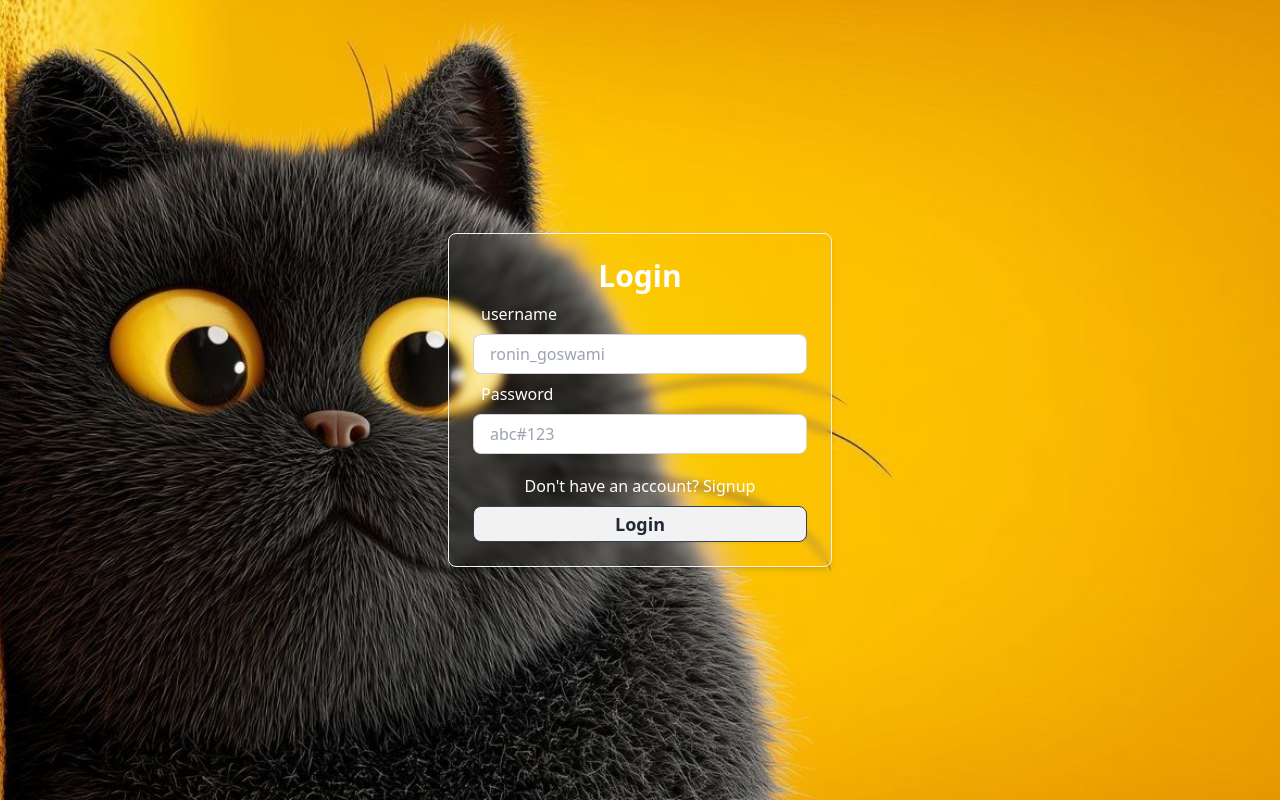
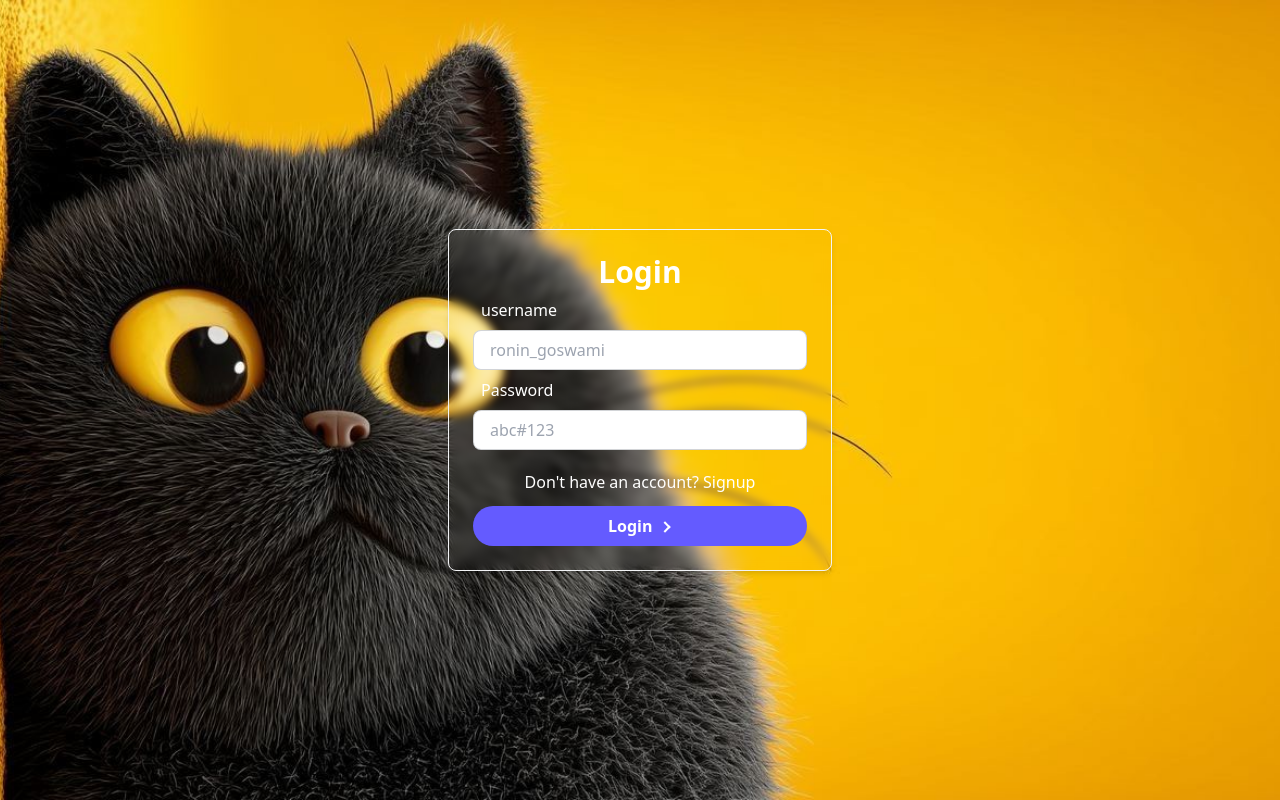
Before and after one commit to Ra533-c/Chatify, a React app in the folder frontend/: page /login in a window 1280 px wide. Built offline with nearby package versions, Linux system fonts and the light colour scheme; the HTML template or start-up script is replaced by a standard one.

Commit message:
feat:added animated btns

```diff
--- a/frontend/package.json
+++ b/frontend/package.json
@@ -19,7 +19,8 @@
     "react-redux": "^9.2.0",
     "react-router-dom": "^7.12.0",
     "redux-persist": "^6.0.0",
-    "socket.io-client": "^4.8.3"
+    "socket.io-client": "^4.8.3",
+    "styled-components": "^6.3.8"
   },
   "devDependencies": {
     "@eslint/js": "^9.39.1",
--- /dev/null
+++ b/frontend/src/components/AnimatedButton.jsx
@@ -0,0 +1,82 @@
+import React from 'react';
+import styled from 'styled-components';
+
+const AnimatedButton = ({ children, onClick, type = "button" }) => {
+  return (
+    <StyledWrapper>
+      <button type={type} onClick={onClick}>
+        {children}
+        <div className="arrow-wrapper">
+          <div className="arrow" />
+        </div>
+      </button>
+    </StyledWrapper>
+  );
+}
+
+const StyledWrapper = styled.div`
+  button {
+    --primary-color: #645bff;
+    --secondary-color: #fff;
+    --hover-color: #111;
+    --arrow-width: 10px;
+    --arrow-stroke: 2px;
+    box-sizing: border-box;
+    border: 0;
+    border-radius: 20px;
+    color: var(--secondary-color);
+    padding: 0.5em 0.8em;
+    background: var(--primary-color);
+    display: flex;
+    transition: 0.2s background;
+    align-items: center;
+    gap: 0.6em;
+    font-weight: bold;
+    cursor: pointer;
+    width: 100%;
+    justify-content: center;
+  }
+
+  button .arrow-wrapper {
+    display: flex;
+    justify-content: center;
+    align-items: center;
+  }
+
+  button .arrow {
+    margin-top: 1px;
+    width: var(--arrow-width);
+    background: var(--primary-color);
+    height: var(--arrow-stroke);
+    position: relative;
+    transition: 0.2s;
+  }
+
+  button .arrow::before {
+    content: "";
+    box-sizing: border-box;
+    position: absolute;
+    border: solid var(--secondary-color);
+    border-width: 0 var(--arrow-stroke) var(--arrow-stroke) 0;
+    display: inline-block;
+    top: -3px;
+    right: 3px;
+    transition: 0.2s;
+    padding: 3px;
+    transform: rotate(-45deg);
+  }
+
+  button:hover {
+    background-color: var(--hover-color);
+  }
+
+  button:hover .arrow {
+    background: var(--secondary-color);
+  }
+
+  button:hover .arrow:before {
+    right: 0;
+  }
+`;
+
+export default AnimatedButton;
--- a/frontend/src/components/Login.jsx
+++ b/frontend/src/components/Login.jsx
@@ -1,11 +1,11 @@
 import React from 'react';
-import { Link , useNavigate } from 'react-router-dom';
+import { Link, useNavigate } from 'react-router-dom';
 import { useState } from 'react';
 import axios from 'axios'; // Axios import kiya
 import toast from "react-hot-toast";
-import {useDispatch,useSelector} from "react-redux";
-import {setAuthUser} from "../redux/Slice/userSlice";
-
+import { useDispatch, useSelector } from "react-redux";
+import { setAuthUser } from "../redux/Slice/userSlice";
+import AnimatedButton from './AnimatedButton';
 
 const Login = () => {
     const [user, setUser] = useState({
@@ -14,7 +14,7 @@ const Login = () => {
     });
 
     const dispatch = useDispatch();
-    const {authUser} = useSelector((state)=>state.user);
+    const { authUser } = useSelector((state) => state.user);
 
     const navigate = useNavigate();
     const onSubmitHandler = async (e) => {
@@ -26,15 +26,15 @@ const Login = () => {
                 },
                 withCredentials: true
             });
-            if(res.data.success){
-                console.log("the res come from backend:-",res)
+            if (res.data.success) {
+                console.log("the res come from backend:-", res)
                 navigate("/");
-                console.log("the res.data:-",res.data);
+                console.log("the res.data:-", res.data);
                 dispatch(setAuthUser(res.data));
                 toast.success(res.data.message);
                 setUser({
-                    username:"",
-                    password:""
+                    username: "",
+                    password: ""
                 });
             }
 
@@ -75,7 +75,7 @@ const Login = () => {
                             placeholder='abc#123'
                         />
                     </div>
-                    <div className='text-white flex items-center justify-center'>
+                    <div className='text-white flex items-center justify-center mb-3'>
                         <p>Don't have an account?</p>
                         &nbsp;
                         <Link className='hover:underline hover:text-blue-600' to={"/signup"}>
@@ -83,8 +83,7 @@ const Login = () => {
                         </Link>
                     </div>
                     <div>
-                        <button type='submit' className='btn btn-block btn-sm mt-2 border border-slate-700 text-lg h-9'>Login</button>
-                    </div>
+                        <AnimatedButton type="submit">Login</AnimatedButton>                    </div>
                 </form>
             </div>
         </div>
--- /dev/null
+++ b/frontend/src/components/LogoutButton.jsx
@@ -0,0 +1,130 @@
+import React from 'react';
+import styled from 'styled-components';
+
+const LogoutButton = ({ onClick }) => {
+    return (
+        <StyledWrapper>
+            <button onClick={onClick}>
+                <span className="span-mother">
+                    <span>L</span>
+                    <span>o</span>
+                    <span>g</span>
+                    <span>o</span>
+                    <span>u</span>
+                    <span>t</span>
+                </span>
+                <span className="span-mother2">
+                    <span>L</span>
+                    <span>o</span>
+                    <span>g</span>
+                    <span>o</span>
+                    <span>u</span>
+                    <span>t</span>
+                </span>
+            </button>
+        </StyledWrapper>
+    );
+}
+
+const StyledWrapper = styled.div`
+  button {
+    font-weight: bold;
+    color: white;
+    padding: 9px;
+    border-radius: 2rem;
+    cursor: pointer;
+    width: 80px;
+    height: 26px;
+    border: none;
+    background-color: #ef4444;
+    display: flex;
+    justify-content: center;
+    align-items: center;
+    transition: background-color 0.3s ease;
+    font-size: 11px;
+    overflow: hidden;
+    position: relative;
+  }
+
+  button:hover {
+    background-color: #dc2626;
+  }
+
+  button .span-mother {
+    display: flex;
+    overflow: hidden;
+    position: relative;
+  }
+
+  button:hover .span-mother {
+    position: absolute;
+  }
+
+  button:hover .span-mother span {
+    transform: translateY(1.2em);
+  }
+
+  button .span-mother span:nth-child(1) {
+    transition: 0.2s;
+  }
+
+  button .span-mother span:nth-child(2) {
+    transition: 0.3s;
+  }
+
+  button .span-mother span:nth-child(3) {
+    transition: 0.4s;
+  }
+
+  button .span-mother span:nth-child(4) {
+    transition: 0.5s;
+  }
+
+  button .span-mother span:nth-child(5) {
+    transition: 0.6s;
+  }
+
+  button .span-mother span:nth-child(6) {
+    transition: 0.7s;
+  }
+
+  button .span-mother2 {
+    display: flex;
+    position: absolute;
+    overflow: hidden;
+  }
+
+  button .span-mother2 span {
+    transform: translateY(-2em);
+  }
+
+  button:hover .span-mother2 span {
+    transform: translateY(0);
+  }
+
+  button .span-mother2 span {
+    transition: 0.2s;
+  }
+
+  button .span-mother2 span:nth-child(2) {
+    transition: 0.3s;
+  }
+
+  button .span-mother2 span:nth-child(3) {
+    transition: 0.4s;
+  }
+
+  button .span-mother2 span:nth-child(4) {
+    transition: 0.5s;
+  }
+
+  button .span-mother2 span:nth-child(5) {
+    transition: 0.6s;
+  }
+
+  button .span-mother2 span:nth-child(6) {
+    transition: 0.7s;
+  }
+`;
+
+export default LogoutButton;
--- a/frontend/src/components/Sidebar.jsx
+++ b/frontend/src/components/Sidebar.jsx
@@ -9,6 +9,7 @@ import { useDispatch, useSelector } from 'react-redux';
 import { setfilteredUsers, setAuthUser, setSelectedUser, setOnlineUsers, setOtherUsers } from '../redux/Slice/userSlice';
 import { setSocket } from '../redux/Slice/socketSlice';
 import { setMessages } from '../redux/Slice/messageSlice';
+import LogoutButton from './LogoutButton';
 
 const Sidebar = () => {
     // 1.fetch socket from redux
@@ -90,7 +91,7 @@ const Sidebar = () => {
             <div className="divider"></div>
             <OtherUsers />
             <div className='flex justify-end mt-auto'>
-                <button onClick={LogoutHandler} className='btn btn-sm hover:text-red-500 transition-colors'>Logout</button>
+                <LogoutButton onClick={LogoutHandler} />
             </div>
         </div>
     )
--- a/frontend/src/components/Signup.jsx
+++ b/frontend/src/components/Signup.jsx
@@ -3,6 +3,7 @@ import { Link, useNavigate } from 'react-router-dom';
 import { useState } from 'react';
 import axios from 'axios';
 import toast from "react-hot-toast";
+import AnimatedButton from './AnimatedButton';
 
 
 const Signup = () => {
@@ -138,7 +139,7 @@ const Signup = () => {
                                 className="checkbox mx-2" />
                         </div>
                     </div>
-                    <div className='text-white flex items-center justify-center'>
+                    <div className='text-white flex items-center justify-center mb-3'>
                         <p>Already have an account?</p>
                         &nbsp;
                         <Link className='hover:underline hover:text-blue-600' to={"/login"}>
@@ -146,7 +147,7 @@ const Signup = () => {
                         </Link>
                     </div>
                     <div>
-                        <button type='submit' className='btn btn-block btn-sm mt-2 border border-slate-700 text-lg h-9'>Signup</button>
+                        <AnimatedButton type="submit">Signup</AnimatedButton>
                     </div>
                 </form>
             </div>
```
Also changed, not shown: 1 other file (tests, documents, lock files or other folders).
